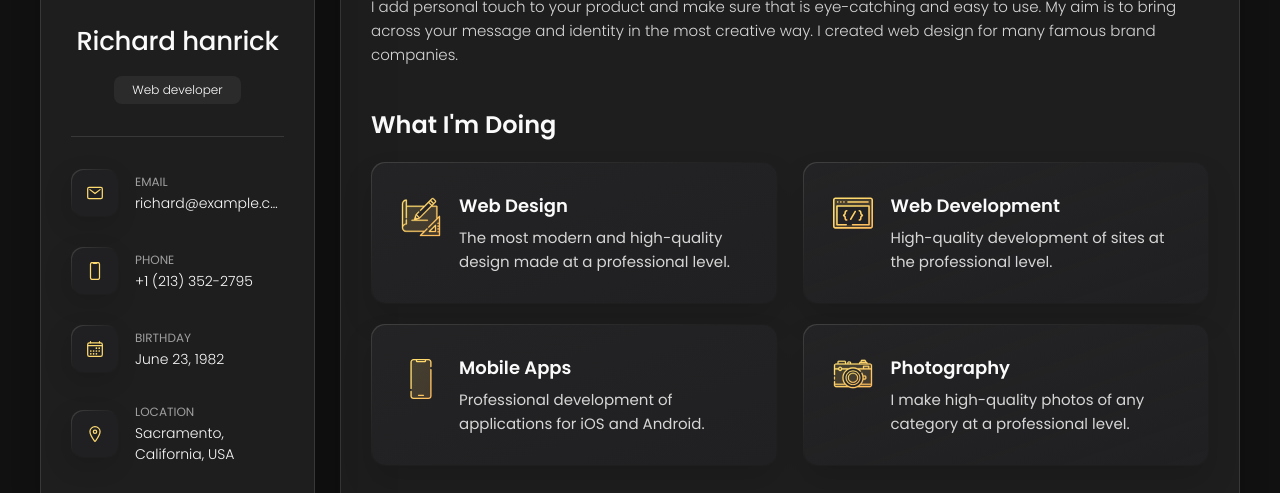
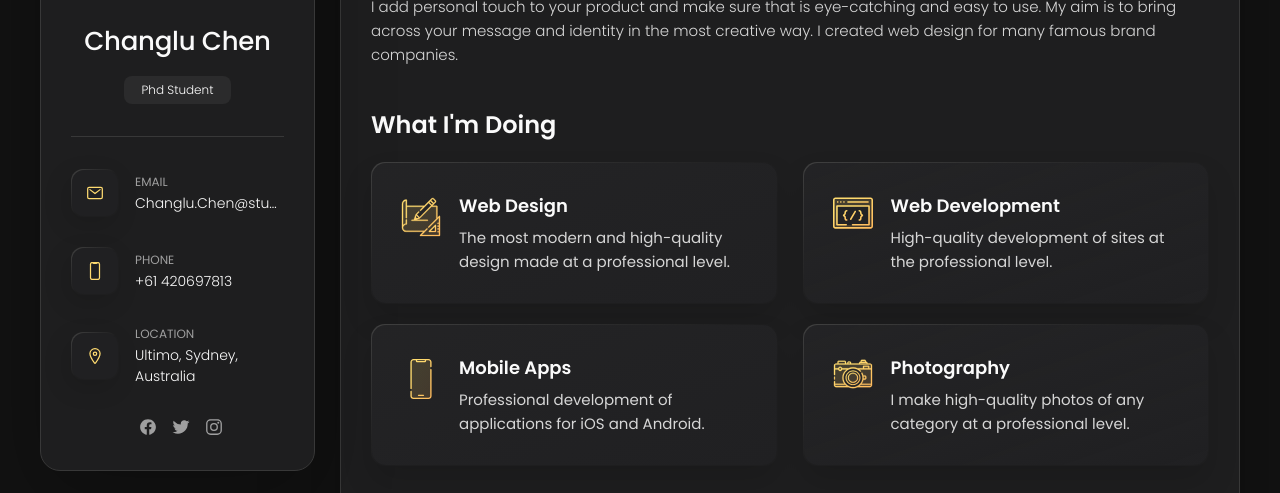
Before and after one commit to chenchl19941118/chenchl19941118.github.io, a plain HTML site: page index.html in a window 1280 px wide. Shown: the part 271-764 px from the top of the page. Drawn offline with nearby package versions, Linux system fonts and the light colour scheme.

Commit message:
Update index.html

```diff
--- a/index.html
+++ b/index.html
@@ -5,7 +5,7 @@
   <meta charset="UTF-8">
   <meta http-equiv="X-UA-Compatible" content="IE=edge">
   <meta name="viewport" content="width=device-width, initial-scale=1.0">
-  <title>vCard - Personal Portfolio</title>
+  <title>Changlu Chen</title>
 
   <!--
     - favicon
@@ -42,13 +42,13 @@
       <div class="sidebar-info">
 
         <figure class="avatar-box">
-          <img src="./assets/images/my-avatar.png" alt="Richard hanrick" width="80">
+          <img src="./assets/images/my-avatar.png" alt="Changlu Chen" width="80">
         </figure>
 
         <div class="info-content">
-          <h1 class="name" title="Richard hanrick">Richard hanrick</h1>
+          <h1 class="name" title="Changlu Chen">Changlu Chen</h1>
 
-          <p class="title">Web developer</p>
+          <p class="title">Phd Student</p>
         </div>
 
         <button class="info_more-btn" data-sidebar-btn>
@@ -74,7 +74,7 @@
             <div class="contact-info">
               <p class="contact-title">Email</p>
 
-              <a href="mailto:richard@example.com" class="contact-link">richard@example.com</a>
+              <a href="mailto:richard@example.com" class="contact-link">Changlu.Chen@student.uts.edu.au</a>
             </div>
 
           </li>
@@ -88,12 +88,12 @@
             <div class="contact-info">
               <p class="contact-title">Phone</p>
 
-              <a href="tel:+12133522795" class="contact-link">+1 (213) 352-2795</a>
+              <a href="tel:+12133522795" class="contact-link">+61 420697813</a>
             </div>
 
           </li>
 
-          <li class="contact-item">
+<!--           <li class="contact-item">
 
             <div class="icon-box">
               <ion-icon name="calendar-outline"></ion-icon>
@@ -105,7 +105,7 @@
               <time datetime="1982-06-23">June 23, 1982</time>
             </div>
 
-          </li>
+          </li> -->
 
           <li class="contact-item">
 
@@ -116,7 +116,7 @@
             <div class="contact-info">
               <p class="contact-title">Location</p>
 
-              <address>Sacramento, California, USA</address>
+              <address>Ultimo, Sydney, Australia</address>
             </div>
 
           </li>
```
